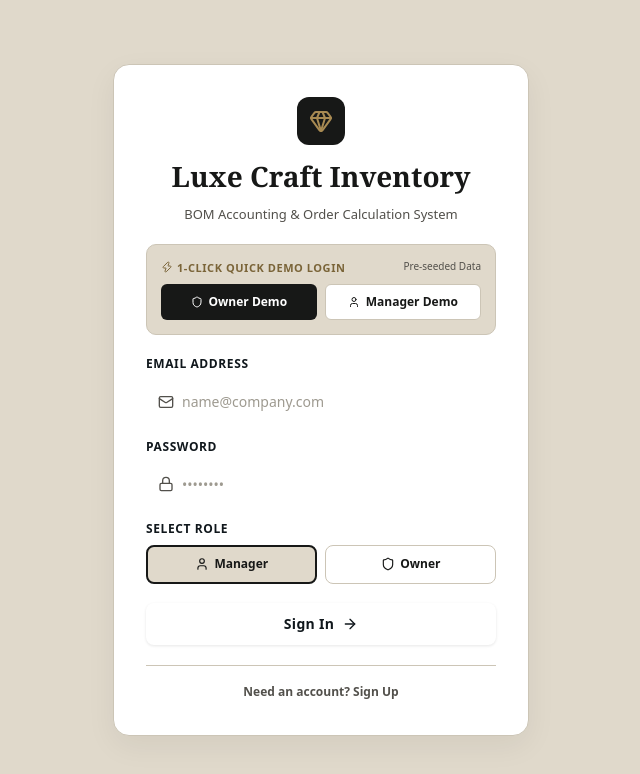
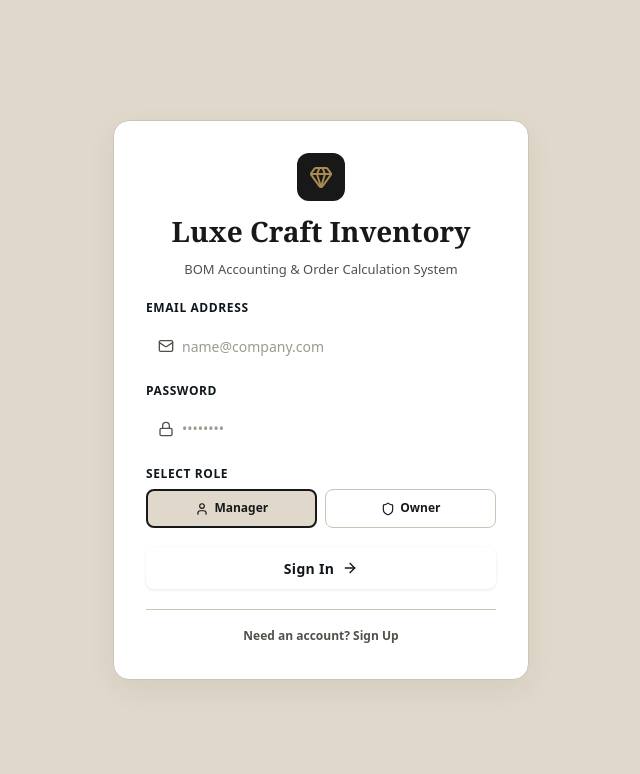
Before and after one commit to git-aaditmehta/order_book-inventory-system, a React (Vite) app in the folder inventory-web/: page / in a window 1280 px wide. Shown: the top 774 px of the page, without its empty margins (319-959 px from the left). Built offline with nearby package versions, Linux system fonts and the light colour scheme; no server answers.

Commit message:
Removed Quick Demo Login section for production launch

```diff
--- a/inventory-web/src/pages/Login.tsx
+++ b/inventory-web/src/pages/Login.tsx
@@ -1,7 +1,7 @@
 import React, { useState } from 'react';
 import { supabase, api } from '../api/client';
 import type { UserRole } from '../types';
-import { Gem, Lock, Mail, Shield, User, ArrowRight, RefreshCw, Zap } from 'lucide-react';
+import { Gem, Lock, Mail, Shield, User, ArrowRight, RefreshCw } from 'lucide-react';
 
 interface LoginProps {
   onLoginSuccess: (role: UserRole, email: string, token: string) => void;
@@ -15,42 +15,6 @@ export const Login: React.FC<LoginProps> = ({ onLoginSuccess }) => {
 
   const [loading, setLoading] = useState(false);
   const [errorMsg, setErrorMsg] = useState<string | null>(null);
-
-  const handleQuickLogin = async (targetRole: UserRole) => {
-    const targetEmail = targetRole === 'OWNER' ? 'owner_test@example.com' : 'manager_test@example.com';
-    const targetPassword = 'TestPassword123!';
-
-    setEmail(targetEmail);
-    setPassword(targetPassword);
-    setRole(targetRole);
-    setLoading(true);
-    setErrorMsg(null);
-
-    try {
-      const { data, error } = await supabase.auth.signInWithPassword({
-        email: targetEmail,
-        password: targetPassword
-      });
-
-      if (error) throw error;
-      const token = data.session.access_token;
-      localStorage.setItem('supabase_token', token);
-
-      try {
-        const profileRes = await api.get('/auth/me', {
-          headers: { Authorization: `Bearer ${token}` }
-        });
-        const userRole = profileRes.data.role as UserRole;
-        onLoginSuccess(userRole, targetEmail, token);
-      } catch {
-        onLoginSuccess(targetRole, targetEmail, token);
-      }
-    } catch (err: any) {
-      setErrorMsg(err.message || 'Quick login failed. Please try again.');
-    } finally {
-      setLoading(false);
-    }
-  };
 
   const handleSubmit = async (e: React.FormEvent) => {
     e.preventDefault();
@@ -149,68 +113,6 @@ export const Login: React.FC<LoginProps> = ({ onLoginSuccess }) => {
           <p style={{ fontSize: '0.8125rem', color: '#52504B' }}>
             BOM Accounting & Order Calculation System
           </p>
-        </div>
-
-        {/* Quick Demo Login Section */}
-        <div style={{
-          backgroundColor: '#E0D9CB',
-          border: '1px solid #CCC5B6',
-          borderRadius: '10px',
-          padding: '0.875rem',
-          display: 'flex',
-          flexDirection: 'column',
-          gap: '0.5rem'
-        }}>
-          <div style={{ display: 'flex', justifyContent: 'space-between', alignItems: 'center' }}>
-            <span style={{ fontSize: '0.6875rem', fontWeight: 700, color: '#7A6438', textTransform: 'uppercase', letterSpacing: '0.05em', display: 'flex', alignItems: 'center', gap: '0.25rem' }}>
-              <Zap style={{ width: 12, height: 12 }} /> 1-Click Quick Demo Login
-            </span>
-            <span style={{ fontSize: '0.625rem', color: '#52504B' }}>Pre-seeded Data</span>
-          </div>
-          <div style={{ display: 'grid', gridTemplateColumns: '1fr 1fr', gap: '0.5rem' }}>
-            <button
-              type="button"
-              onClick={() => handleQuickLogin('OWNER')}
-              disabled={loading}
-              style={{
-                padding: '0.5rem',
-                borderRadius: '6px',
-                fontSize: '0.75rem',
-                fontWeight: 700,
-                backgroundColor: '#171817',
-                color: '#FFFFFF',
-                border: 'none',
-                cursor: 'pointer',
-                display: 'flex',
-                alignItems: 'center',
-                justifyContent: 'center',
-                gap: '0.35rem'
-              }}
-            >
-              <Shield style={{ width: 12, height: 12 }} /> Owner Demo
-            </button>
-            <button
-              type="button"
-              onClick={() => handleQuickLogin('MANAGER')}
-              disabled={loading}
-              style={{
-                padding: '0.5rem',
-                borderRadius: '6px',
-                fontSize: '0.75rem',
-                fontWeight: 700,
-                backgroundColor: '#FFFFFF',
-                color: '#171817',
-                border: '1px solid #CCC5B6',
-                cursor: 'pointer',
-                display: 'flex',
-                alignItems: 'center',
-                justifyContent: 'center',
-                gap: '0.35rem'
-              }}
-            >
-              <User style={{ width: 12, height: 12 }} /> Manager Demo
-            </button>
-          </div>
         </div>
 
         {/* Error Alert */}
```
